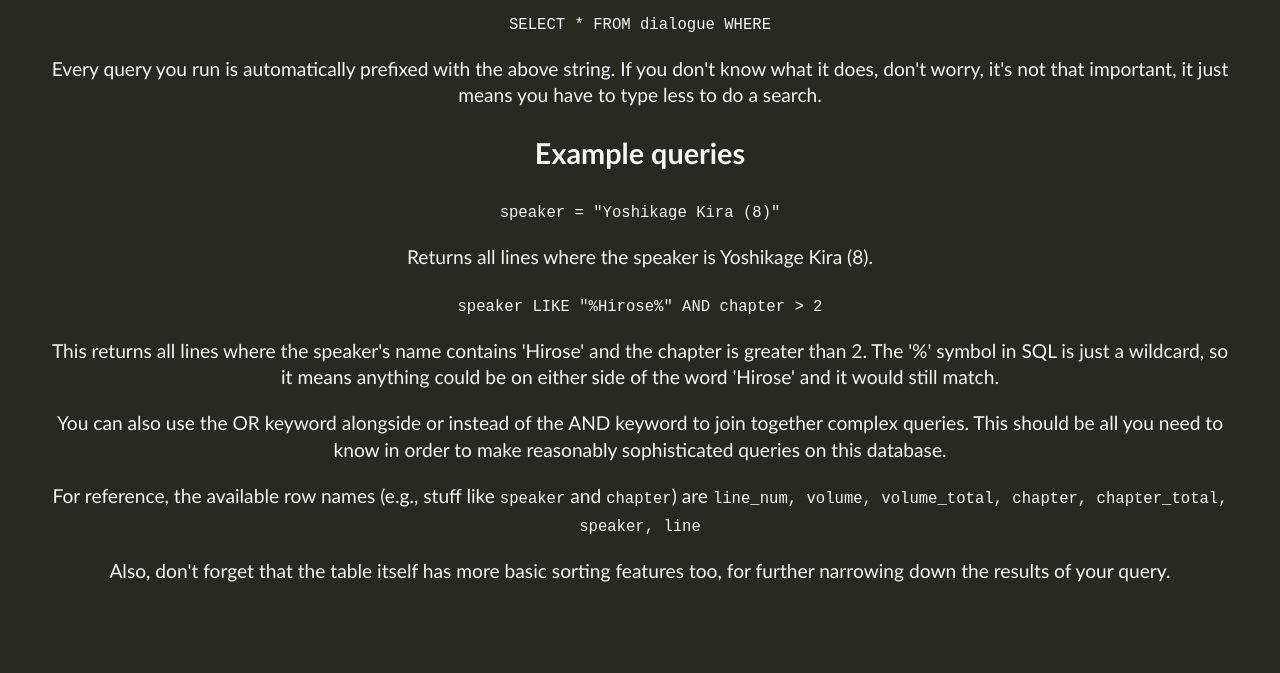
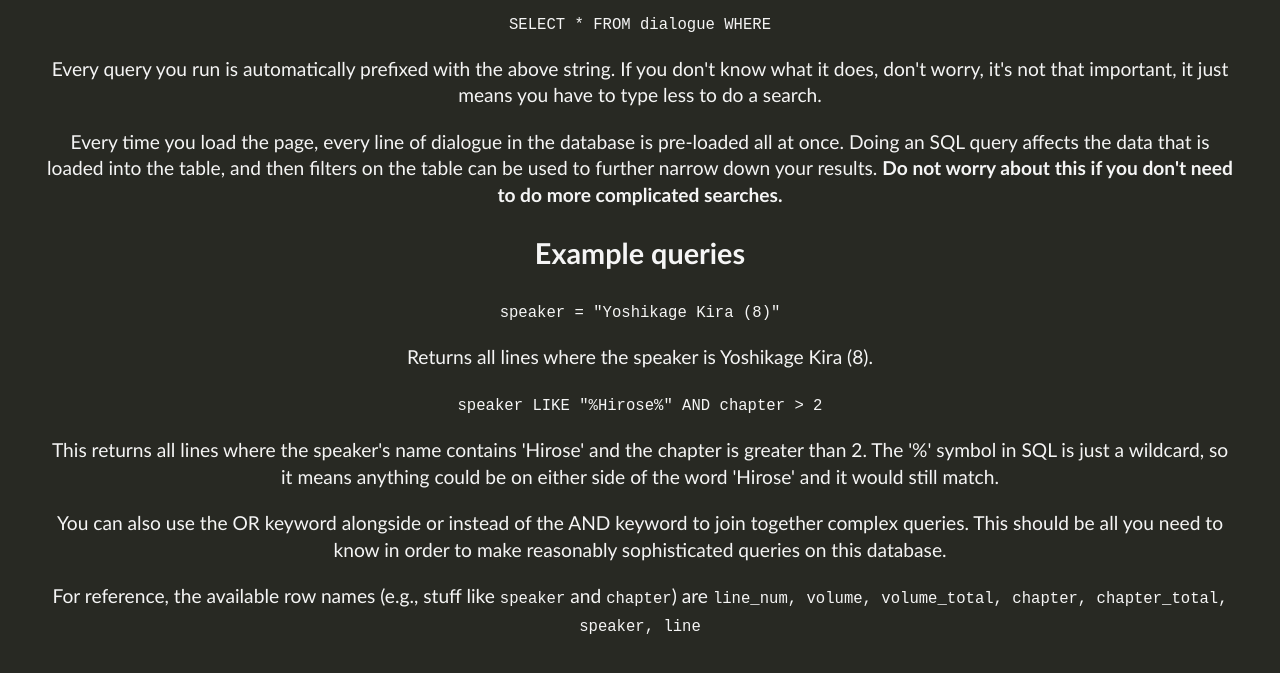
Before and after one commit to jojo-lines/jojo-lines.github.io, a plain HTML site: page sql_help.html in a window 1280 px wide. Shown: the part 135-808 px from the top of the page. Drawn offline with Linux system fonts and the light colour scheme.

Commit message:
Add files via upload

```diff
--- a/sql_help.html
+++ b/sql_help.html
@@ -10,6 +10,7 @@
 	<div>
 		<p><code>SELECT * FROM dialogue WHERE </code></p>
 		<p>Every query you run is automatically prefixed with the above string. If you don't know what it does, don't worry, it's not that important, it just means you have to type less to do a search.</p>
+		<p>Every time you load the page, every line of dialogue in the database is pre-loaded all at once. Doing an SQL query affects the data that is loaded into the table, and then filters on the table can be used to further narrow down your results. <b>Do not worry about this if you don't need to do more complicated searches.</b></p>
 		<h2>Example queries</h2>
 		<p><code>speaker = "Yoshikage Kira (8)"</code></p>
 		<p>Returns all lines where the speaker is Yoshikage Kira (8).</p>
@@ -18,7 +19,6 @@
 		<p></p>
 		<p>You can also use the OR keyword alongside or instead of the AND keyword to join together complex queries. This should be all you need to know in order to make reasonably sophisticated queries on this database.</p>
 		<p>For reference, the available row names (e.g., stuff like <code>speaker</code> and <code>chapter</code>) are <code>line_num, volume, volume_total, chapter, chapter_total, speaker, line</code></p>
-		<p>Also, don't forget that the table itself has more basic sorting features too, for further narrowing down the results of your query.</p>
 	</div>
 </body>
 </html>
```
